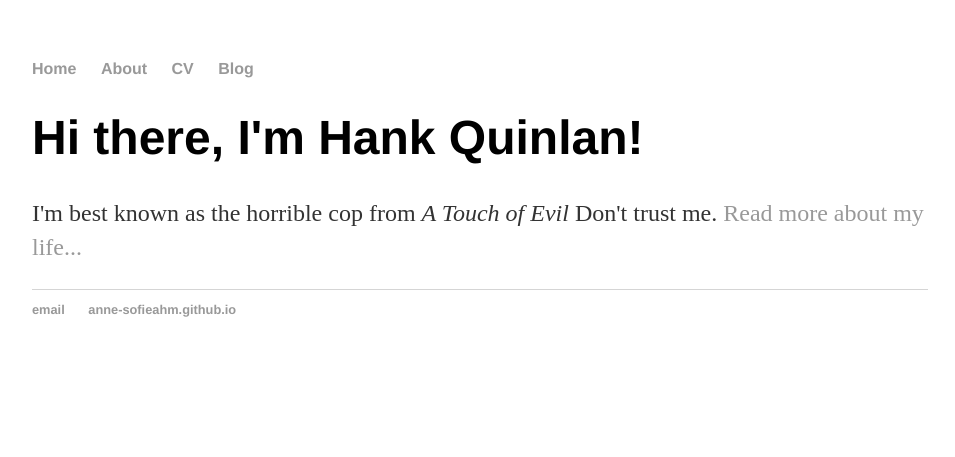
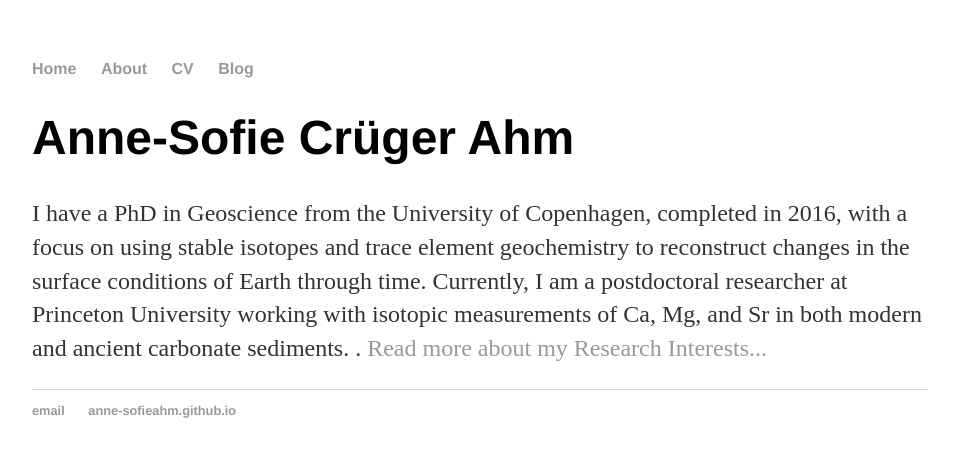
Before and after one commit to Anne-SofieAhm/Anne-SofieAhm.github.io, a Jekyll site: the page built from index.html, in a window 1280 px wide. Shown: the top 457 px of the page, without its empty margins (160-1115 px from the left). Built offline with Jekyll 4.4.1, drawn with Linux system fonts in a browser that asks for light colours.

Commit message:
Update index.html

```diff
--- a/index.html
+++ b/index.html
@@ -3,6 +3,7 @@
 title: Hank Quinlan, Horrible Cop
 ---
 <div class="blurb">
-	<h1>Hi there, I'm Hank Quinlan!</h1>
-	<p>I'm best known as the horrible cop from <em>A Touch of Evil</em> Don't trust me. <a href="/about">Read more about my life...</a></p>
+	<h1>Anne-Sofie Crüger Ahm</h1>
+	<p>I have a PhD in Geoscience from the University of Copenhagen, completed in 2016, with a focus on using stable isotopes and trace element geochemistry to reconstruct changes in the surface conditions of Earth through time. Currently, I am a postdoctoral researcher at Princeton University working with isotopic measurements of Ca, Mg, and Sr in both modern and ancient carbonate sediments.
+. <a href="/about">Read more about my Research Interests...</a></p>
 </div><!-- /.blurb -->
```
